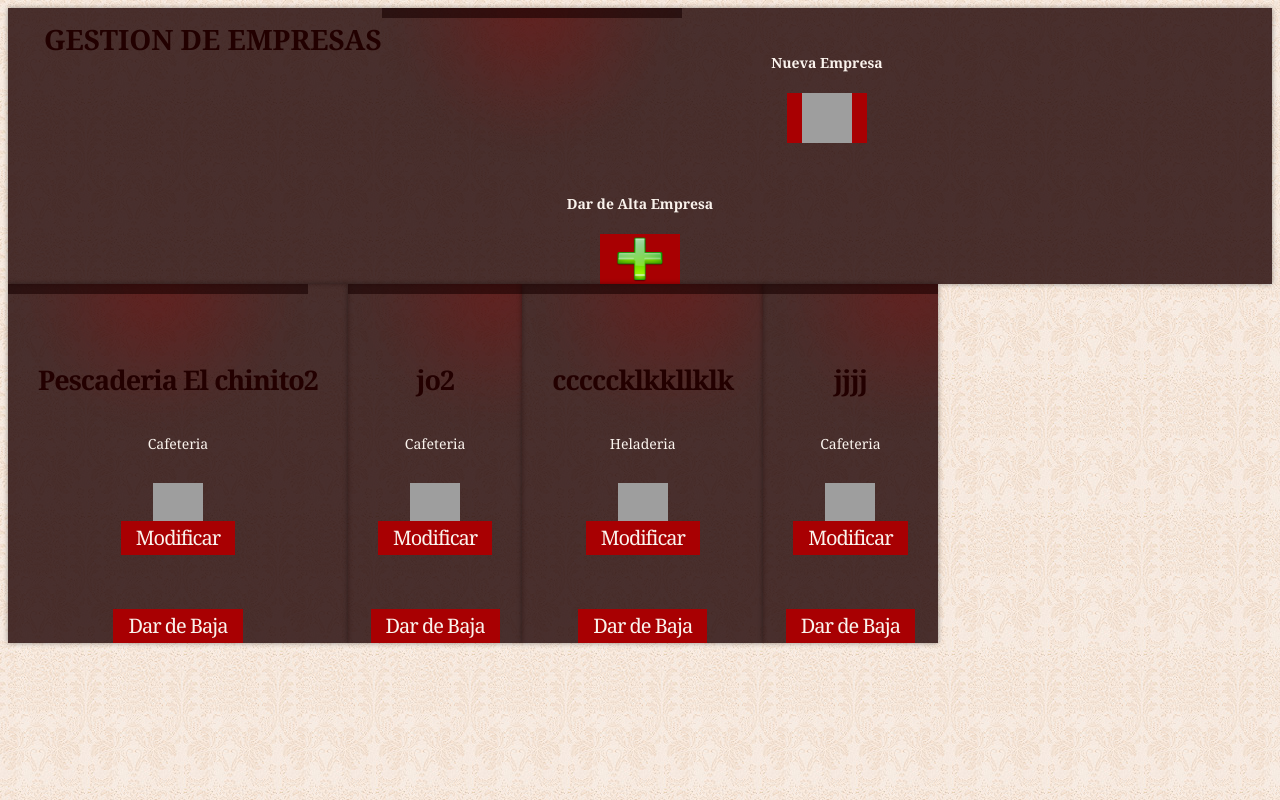
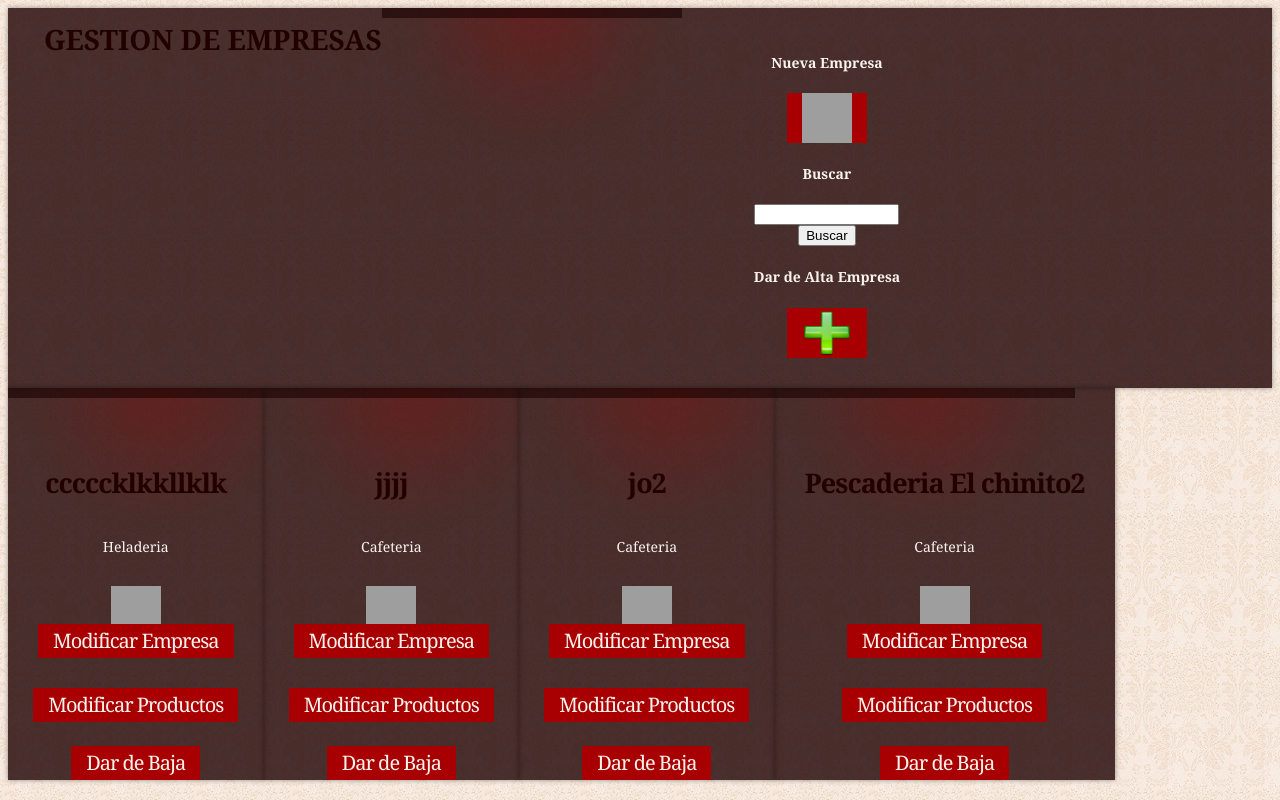
Before and after one commit to JhBuckethead/Cadena-de-Restaurantes, a PHP site: page /presentation_layer/gestion_empresa.php in a window 1280 px wide. Run offline with PHP 8.4, Linux system fonts and the light colour scheme; data comes from the database, SQL or seed files in the repository; tables that the repository leaves empty hold one stand-in row (values such as "Sample post"); grey boxes are pictures that could not be loaded.

Commit message:
Gestion de productos y empresa
se agrego busquedas... y primero se tiene q seleccionar una empresa para
luego escoger los productos de la misma!!!!! la misma!!!!! :-)

```diff
--- a/Sico/bussines_layer/gestion_empresa_bussines.php
+++ b/Sico/bussines_layer/gestion_empresa_bussines.php
@@ -107,4 +107,23 @@
 			alta_baja_empres($id,$estado);
 		}
 	}
+
+	if (!function_exists('busqueda_emp')){
+		function busqueda_emp($estado,$criterio)
+				{
+					foreach (glob("../persistence_layer/*.php") as $filename)
+					{
+						include $filename;
+					}
+					include ("../class/empresa.php");
+					$empresa = busquedas_emp($estado,$criterio);
+					foreach ($empresa as $emp)
+					{
+						$clase_empresa = new empresa;
+						$clase_empresa->__construct2($emp["id_empresa"],$emp["nombre"],$emp["categoria"],null,null,$emp["url"],$emp["estado"]);
+						$arreglo_clases[]=$clase_empresa;
+					}
+					return $arreglo_clases;
+				}
+	}
 ?>
--- a/Sico/persistence_layer/gestion_empresa_persistence.php
+++ b/Sico/persistence_layer/gestion_empresa_persistence.php
@@ -5,7 +5,7 @@
 		$SQL_con="SELECT emp.estado,emp.id_empresa,emp.nombre, cat.categoria, emp.url
 					FROM empresa as emp
 					INNER JOIN categoria as cat on emp.id_categoria=cat.id_categoria
-					Where emp.estado=".$estado."";
+					Where emp.estado=".$estado." order by emp.nombre";
 		$resultado_tipo= mysql_query($SQL_con);
 
 	   while ($rowEmp = mysql_fetch_array($resultado_tipo,MYSQL_ASSOC))
@@ -79,4 +79,20 @@
 		$resultado_elimi=mysql_query($SQL_dele)or die(mysql_error($link));
 	  }
 	}
+
+	if (!function_exists('busquedas_emp')){
+	  function busquedas_emp($estado,$criterio)
+	  {
+		$SQL_con="SELECT emp.estado,emp.id_empresa,emp.nombre, cat.categoria, emp.url
+					FROM empresa as emp
+					INNER JOIN categoria as cat on emp.id_categoria=cat.id_categoria
+					Where emp.estado=".$estado." AND emp.nombre LIKE '%".$criterio."%' order by emp.nombre";
+		$resultado_tipo= mysql_query($SQL_con);
+	   while ($rowEmp = mysql_fetch_array($resultado_tipo,MYSQL_ASSOC))
+		{
+		  $empresa[]=$rowEmp;
+		}
+		return $empresa;
+		}
+	}
 ?>
--- a/Sico/persistence_layer/gestion_producto_persistence.php
+++ b/Sico/persistence_layer/gestion_producto_persistence.php
@@ -1,11 +1,11 @@
 <?php
-	if (!function_exists('consulta_productos')){
-	  function consulta_productos($estado)
+	if (!function_exists('consulta_product')){
+	  function consulta_product($estado,$empresa)
 	  {
 		$SQL_con="select pro.estado,pro.id_producto,pro.nombre as no1,pro.precio, emp.nombre no2,pro.url
 				from productos as pro
 				INNER JOIN empresa as emp on pro.id_empresa=emp.id_empresa
-				WHere pro.estado=".$estado."";
+				WHere pro.estado=".$estado." AND pro.id_empresa=".$empresa." order by pro.nombre";
 		$resultado_tipo= mysql_query($SQL_con);
 
 	   while ($rowPro = mysql_fetch_array($resultado_tipo,MYSQL_ASSOC))
@@ -78,4 +78,21 @@
 		$resultado_elimi=mysql_query($SQL_upd)or die(mysql_error($link));
 	  }
 	}
+
+	if (!function_exists('busque_product')){
+	  function busque_product($estado,$empresa,$criterio)
+	  {
+		$SQL_con="select pro.estado,pro.id_producto,pro.nombre as no1,pro.precio, emp.nombre no2,pro.url
+				from productos as pro
+				INNER JOIN empresa as emp on pro.id_empresa=emp.id_empresa
+				WHere pro.estado=".$estado." AND pro.id_empresa=".$empresa." AND pro.nombre LIKE '%".$criterio."%' order by pro.nombre ";
+		$resultado_tipo= mysql_query($SQL_con);
+
+	   while ($rowPro = mysql_fetch_array($resultado_tipo,MYSQL_ASSOC))
+		{
+		  $producto[]=$rowPro;
+		}
+		return $producto;
+		}
+	}
 ?>
--- a/Sico/presentation_layer/gestion_empresa.php
+++ b/Sico/presentation_layer/gestion_empresa.php
@@ -1,13 +1,23 @@
 <?php
+
 	echo "<link rel='stylesheet' href='css/style.css' type='text/css' media='all'>";
 	include ("../bussines_layer/gestion_empresa_bussines.php");
 	include ("../class/empresa.php");
-	$empresa=catalogo_empresa(1);
+	if(isset($_GET["busqueda"])){
+		$empresa=busqueda_emp(1,$_GET['busqueda']);
+	}else{
+		$empresa=catalogo_empresa(1);
+	}
 	echo "<div align=center><h1>GESTION DE EMPRESAS</font></h1></div>";
 	echo "<section class='cols'>
 			<div align=center class='box'>
 			<div>";
-		echo 	"<br><h4>Nueva Empresa</h4><a href='gestion_empresa_nuevo.php' class='button1'><img src='images/nuevo.jpg' height='50' width='50'> </a></div>
+		echo 	"<br><h4>Nueva Empresa</h4><a href='gestion_empresa_nuevo.php' class='button1'><img src='images/nuevo.jpg' height='50' width='50'> </a><h4>Buscar</h4>
+
+		<form method='get' action='gestion_empresa.php'>
+		<input type='text' name='busqueda' size='15' maxlength='20' value='' /><br/>
+		<input type='submit' value='Buscar'/>
+		</form>
 		<h4>Dar de Alta Empresa</h4><a href='gestion_empresa_dar_alta.php' class='button1'><img src='images/nuevo2.jpg' height='50' width='50'> </a></div></section>";
 		echo "<div name=empresas>";
 	for ($i = 0; $i <count($empresa); $i++)
@@ -16,8 +26,9 @@
 		echo	"<h3><br> ".$empresa[$i]->get_nombre()." </h3>
 				<p class='pad_bot1'> ". $empresa[$i]->get_categoria()."</p>
 				<img src='". $empresa[$i]->get_url()."'<height='50' width='50' /img>";
-		echo 	"<br><a href='gestion_empresa_modificar.php?id=".$empresa[$i]->get_id_empresa()."' class='button1'>Modificar</a></div>
-				 <br><a href='gestion_empresa_eliminar.php?id=".$empresa[$i]->get_id_empresa()."' class='button1'>Dar de Baja</a></div></section>";
+		echo 	"<br><a href='gestion_empresa_modificar.php?id=".$empresa[$i]->get_id_empresa()."' class='button1'>Modificar Empresa</a></div>
+				<a href='gestion_producto.php?empre=".$empresa[$i]->get_id_empresa()."' class='button1'>Modificar Productos</a>
+				 <br><br><a href='gestion_empresa_eliminar.php?id=".$empresa[$i]->get_id_empresa()."' class='button1'>Dar de Baja</a></div></section>";
 	}
 	echo "</div>";
 ?>
--- a/Sico/presentation_layer/gestion_producto_eliminar.php
+++ b/Sico/presentation_layer/gestion_producto_eliminar.php
@@ -5,7 +5,7 @@
 	if(isset($_GET["borra"]) AND isset($_GET["eliminar"])){
 		baja_alta_product($_GET["eliminar"],$_GET["borra"]);
 		echo "<div align=center><h1>SU PRODUCTO SE HA DADO DE BAJA CON EXITO!!
-		<meta http-equiv='Refresh' content='2;url=gestion_producto.php'></font></h1></div>";
+		<meta http-equiv='Refresh' content='2;url=gestion_empresa.php'></font></h1></div>";
 	}
 	else{
 		$producto = recuperar_producto($_GET["id"]);
@@ -15,7 +15,7 @@
 		echo "<h3>SE DARA DE BAJA EL PRODUCTO!</h3>";
 		echo "<table class=tablas><tr>";
 		echo "<td width=50%><a href=gestion_producto_eliminar.php?eliminar=".$_GET["id"]."&borra=0><notifsi>SI</notifsi></a></td>";
-		echo "<td width=50%><a href=gestion_producto.php><notifno>NO</notifno></a></td>";
+		echo "<td width=50%><a href=gestion_empresa.php><notifno>NO</notifno></a></td>";
 		echo "</tr></table>";
 	}
 ?>
--- a/Sico/presentation_layer/gestion_producto_modificar.php
+++ b/Sico/presentation_layer/gestion_producto_modificar.php
@@ -6,7 +6,7 @@
 		$rowEmp=recuperar_empresa($_POST["empresa"]);
 		actualizar_producto($_POST["nombre"],$_POST["descripcion"],$_POST["precio"],$rowEmp->get_empresa(),$_POST["stock"],$_POST["url"],$_POST["id"],1);
 		echo "<div align=center><h1>SU PRODUCTO SE HA MODIFICADO CON EXITO!!
-		<meta http-equiv='Refresh' content='2;url=gestion_producto.php'></font></h1></div>";
+		<meta http-equiv='Refresh' content='2;url=gestion_empresa.php'></font></h1></div>";
 	}else{
 		$empresas=catalogo_empresas2();
 		$producto = recuperar_producto($_GET["id"]);
--- a/Sico/presentation_layer/gestion_producto_nuevo.php
+++ b/Sico/presentation_layer/gestion_producto_nuevo.php
@@ -6,7 +6,7 @@
 		$rowEmp=recuperar_empresa($_POST["empresa"]);
 		insertar_producto($_POST["nombre"],$_POST["descripcion"],$_POST["precio"],$rowEmp->get_empresa(),$_POST["stock"],$_POST["url"],1);
 		echo "<div align=center><h1>SU PRODUCTO SE HA GUARDADO CON EXITO!!
-		<meta http-equiv='Refresh' content='2;url=gestion_producto.php'></font></h1></div>";
+		<meta http-equiv='Refresh' content='2;url=gestion_empresa.php'></font></h1></div>";
 	}else{
 		$empresas=catalogo_empresas2();
 		echo "<div align=center><h1>NUEVO PRODUCTO</h1><br>";
```
Also changed, not shown: Sico/bussines_layer/gestion_producto_bussines.php (+24 -3 lines), Sico/presentation_layer/gestion_empresa_dar_alta.php (+11 -3 lines), Sico/presentation_layer/gestion_producto.php (+18 -6 lines), Sico/presentation_layer/gestion_producto_dar_alta.php (+15 -5 lines).
